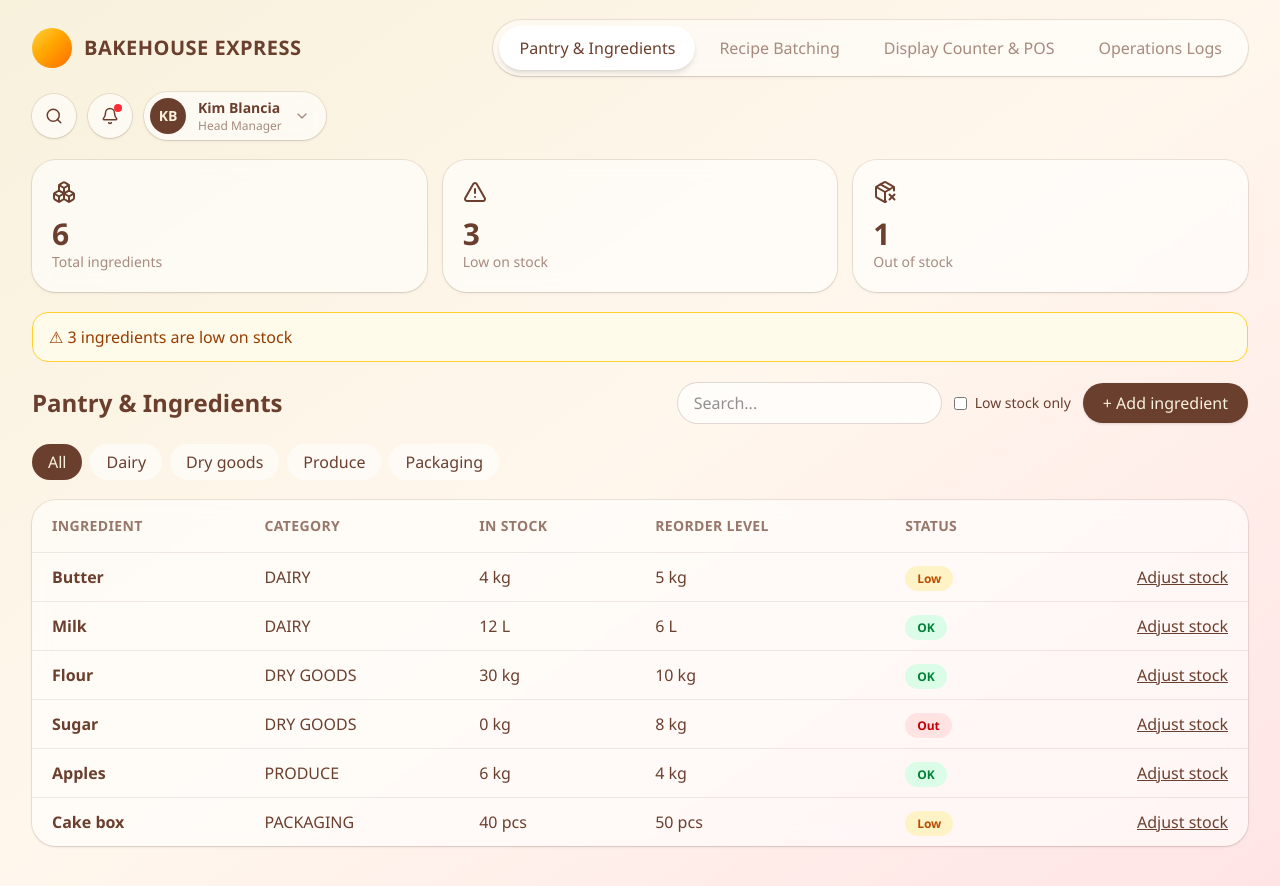
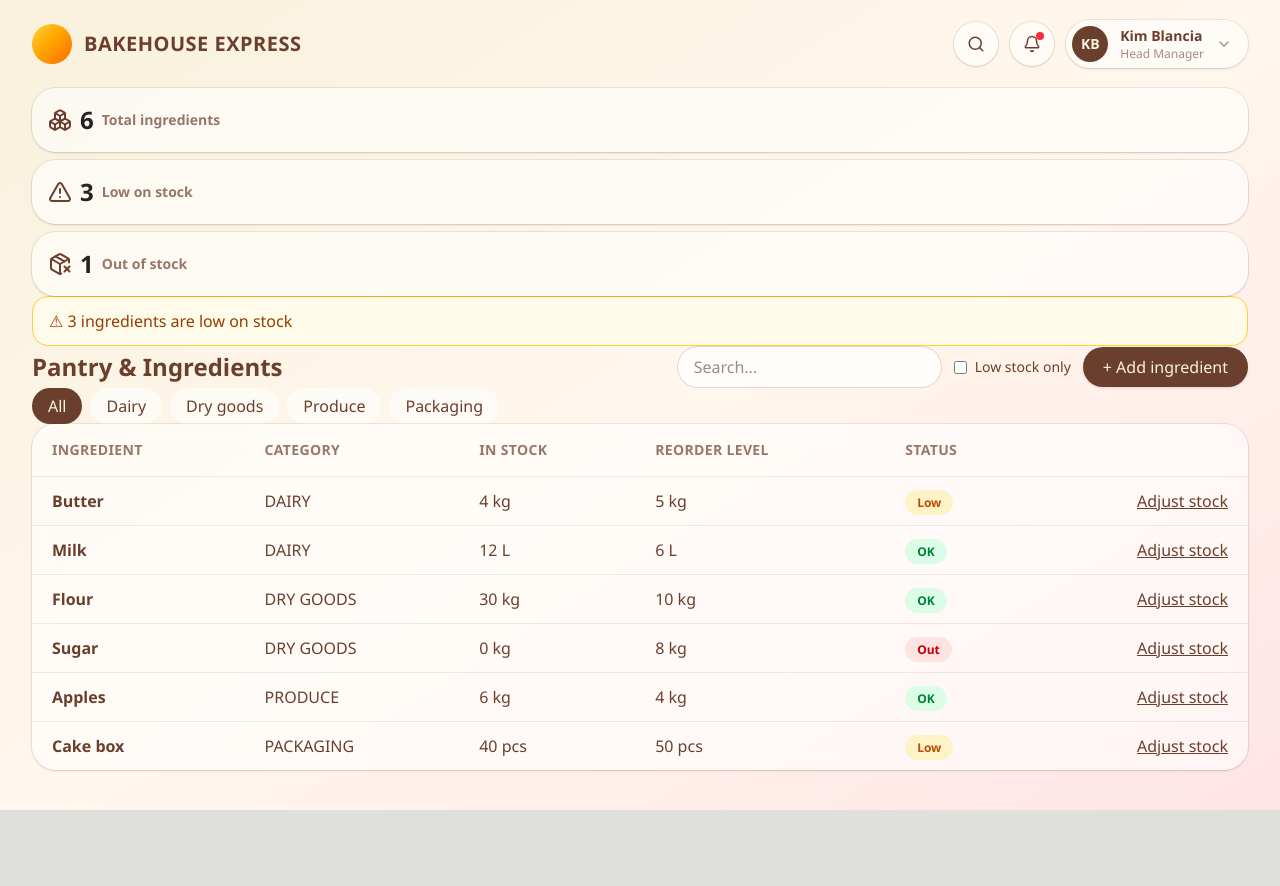
Before and after one commit to camellakimblancia-24-lgtm/BakeHouse-Express, a React (Vite) app in the folder frontend/: page /pantry in a window 1280 px wide. After the commit the page ends 810 px from the top, so only its background shows below. Built offline with nearby package versions, Linux system fonts and the light colour scheme.

Commit message:
Update StatCard layout

```diff
--- a/frontend/src/components/layout/Header.tsx
+++ b/frontend/src/components/layout/Header.tsx
@@ -1,5 +1,4 @@
 import { Bell, ChevronDown, Search } from 'lucide-react'
-import NavTabs from './NavTabs'
 
 const iconButton =
   'flex h-11 w-11 items-center justify-center rounded-full bg-white/60 text-brown shadow-sm ring-1 ring-brown/10 backdrop-blur transition hover:bg-white'
@@ -14,8 +13,6 @@ export default function Header() {
           BakeHouse Express
         </span>
       </div>
-
-      <NavTabs />
 
       <div className="flex items-center gap-3">
         <button className={iconButton} aria-label="Search"><Search size={18} /></button>
--- a/frontend/src/components/ui/StatCard.tsx
+++ b/frontend/src/components/ui/StatCard.tsx
@@ -1,11 +1,13 @@
 import type { ReactNode } from 'react'
 
-export default function StatCard({ icon, value, label }: { icon: ReactNode; value: string | number; label: string }) {
+export default function StatCard({ icon, value, label }: { icon: ReactNode; value: number | string; label: string }) {
   return (
-    <div className="rounded-3xl bg-white/60 p-5 shadow-sm ring-1 ring-brown/10 backdrop-blur">
-      <div className="mb-3 text-brown">{icon}</div>
-      <p className="text-3xl font-bold text-brown">{value}</p>
-      <p className="text-sm text-brown/60">{label}</p>
+    <div className="rounded-3xl bg-white/60 px-4 py-4 shadow-sm ring-1 ring-brown/10">
+      <div className="flex items-center gap-2">
+        <span className="shrink-0 text-brown">{icon}</span>
+        <span className="text-2xl font-bold">{value}</span>
+        <span className="whitespace-nowrap text-sm font-semibold text-brown/70">{label}</span>
+      </div>
     </div>
   )
 }
--- a/frontend/src/pages/pantry/Pantrypage.tsx
+++ b/frontend/src/pages/pantry/Pantrypage.tsx
@@ -30,8 +30,8 @@ export default function PantryPage() {
   )
 
   return (
-    <div className="space-y-5">
-      <div className="grid gap-4 sm:grid-cols-3">
+    <div className="space--1">
+      <div className="grid gap-2 sm:grid-cols-">
         <StatCard icon={<Boxes />} value={items.length} label="Total ingredients" />
         <StatCard icon={<AlertTriangle />} value={lowCount} label="Low on stock" />
         <StatCard icon={<PackageX />} value={outCount} label="Out of stock" />
```
